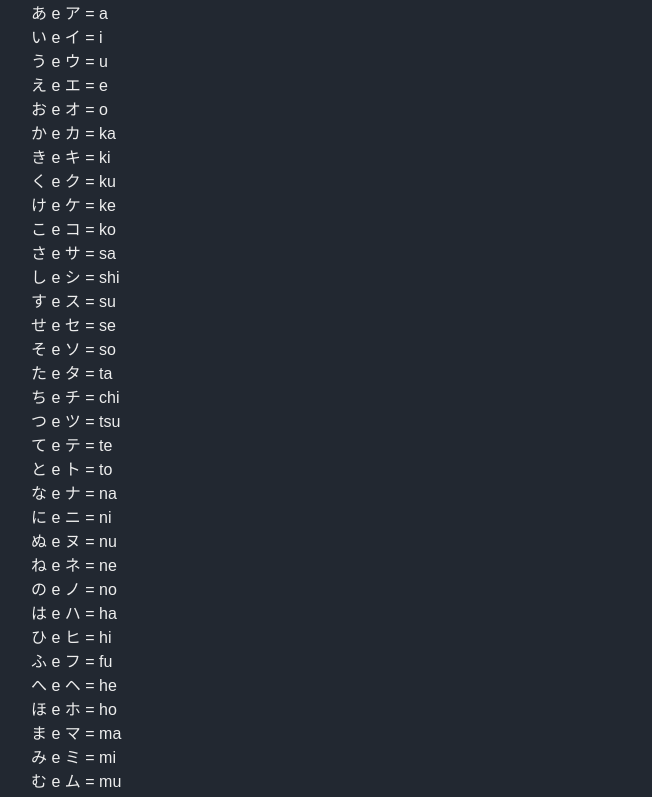
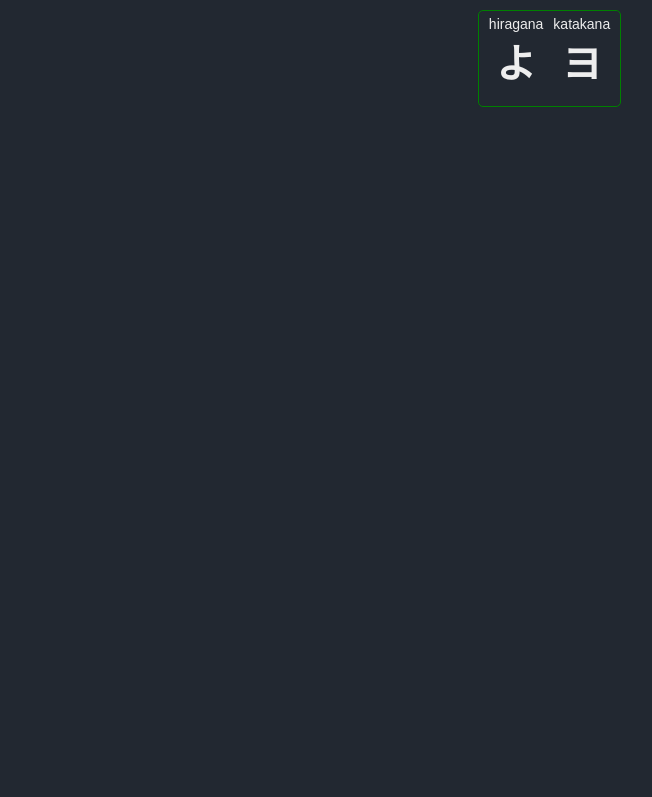
Before and after one commit to kevinmarangoni/hirakata, a Next.js app: page / in a window 1280 px wide. Shown: the top 797 px of the page, without its empty margins (212-864 px from the left). Built offline with nearby package versions, Linux system fonts and the light colour scheme; data requests are answered from the project's data file; a web font is replaced by a local one.

Commit message:
starts item component

```diff
--- a/src/components/Item/FullCard.tsx
+++ b/src/components/Item/FullCard.tsx
@@ -1,16 +1,95 @@
 'use client'
 
-import React from 'react'
+import React, { useState } from 'react'
 import IKanji from '@/types/kanji'
+import styled from 'styled-components'
 
 interface IItemProps {
     item: IKanji
 }
 
 const FullCard:React.FC<IItemProps> = ({item}) => {
+  const [isBack, setIsBack] = useState<boolean>(false);
+
   return (
-    <div>FullCard</div>
-  )
+    <Container onClick={() => {setIsBack(!isBack)}}>
+      <Content>
+        <Side>
+          {!isBack ? (
+            <>
+              <CharacterContainer>
+                <h2>hiragana</h2>
+                <p>{item.hiragana}</p>
+              </CharacterContainer>
+              <CharacterContainer>
+                <h2>katakana</h2>
+                <p>{item.katakana}</p>
+              </CharacterContainer>
+            </>
+          ) : (
+            <RomajiContainer>
+              <h2>romaji</h2>
+              <p>{item.romaji}</p>
+            </RomajiContainer>
+          )}
+        </Side>
+      </Content>
+    </Container>
+  );
 }
 
 export default FullCard
+
+const Container = styled.div`
+  cursor: pointer;
+  border-radius: 5px;
+  border: 1px solid green;
+  display: flex;
+  min-width: 141px;
+  justify-content: center;
+  align-items: center;
+`
+
+const Content = styled.div`
+  margin: 5px;
+`
+
+const Side = styled.div`
+  display: flex;
+  flex-wrap: wrap;
+  gap: 10px;
+  justify-content: center;
+  align-items: space-between;
+  height: 85px;
+`
+
+const CharacterContainer = styled.div`
+  *{
+    text-align: center;
+  }
+  h2{
+    font-weight: 400;
+    font-size: 14px;
+  }
+  p{
+    font-weight: 600;
+    font-size: 40px;
+    line-height: 65px;
+  }
+`
+
+const RomajiContainer = styled.div`
+  *{
+    text-align: center;
+  }
+  h2{
+    font-weight: 400;
+    font-size: 14px;
+  }
+  p{
+    font-weight: 600;
+    font-size: 40px;
+    line-height: 65px;
+  }
+  width: 130px;
+`
--- a/src/pages/Home.tsx
+++ b/src/pages/Home.tsx
@@ -1,44 +1,58 @@
-'use client'
+"use client";
 
-import React,{useEffect, useState} from 'react'
-import IKanji from '@/types/kanji'
-import ApiMethods from '@utils/api'
+import React, { useEffect, useState } from "react";
+import IKanji from "@/types/kanji";
+import ApiMethods from "@utils/api";
+import FullCard from "@/components/Item/FullCard";
+import styled from "styled-components";
 
+const Home: React.FC = () => {
+  const [hasFetch, setHasFetch] = useState<boolean>(false);
+  const [data, setData] = useState<Array<IKanji>>([]);
 
-const Home:React.FC = () => {
-  const [hasFetch, setHasFetch] = useState<boolean>(false)
-  const [data, setData] = useState<Array<IKanji>>([])
+  const fetchData = async () => {
+    //const response = await ApiMethods.getTyped(["Seion"]);
+    const response = await ApiMethods.getRandom();
+    if (response?.status === 200) {
+      setData(response?.data);
+      setHasFetch(true);
+      return;
+    }
+  };
 
-  const fetchData = async () =>{
-    const response = await ApiMethods.getTyped(['Seion'])
-    if(response?.status === 200){
-      setData(response?.data)
-      setHasFetch(true)
-      return
-    }
-  }
-
-  useEffect(()=>{
-    fetchData()
-  },[])
+  useEffect(() => {
+    fetchData();
+  }, []);
 
   return (
     <>
-      {(data.length > 0) ?
-        <>
-          {data.map((item: IKanji)=>{
-            return (
-              <p key={item.id}>{item.hiragana} e {item.katakana} = {item.romaji}</p>
-            )
-          })}
-        </>
-      :
-        <>
-          Carregando
-        </>
-      }
+      <Container>
+        <Content>
+          {data.length > 0 ? (
+            <>
+              {data.map((item: IKanji) => {
+                return <FullCard item={item} key={item.id} />;
+              })}
+            </>
+          ) : (
+            <>Carregando</>
+          )}
+        </Content>
+      </Container>
     </>
-  )
-}
+  );
+};
 
-export default Home
+export default Home;
+
+const Container = styled.section`
+  padding: 10px;
+`;
+
+const Content = styled.section`
+  display: flex;
+  flex-wrap: wrap;
+  gap: 10px;
+  justify-content: center;
+  align-items: center;
+`;
```
